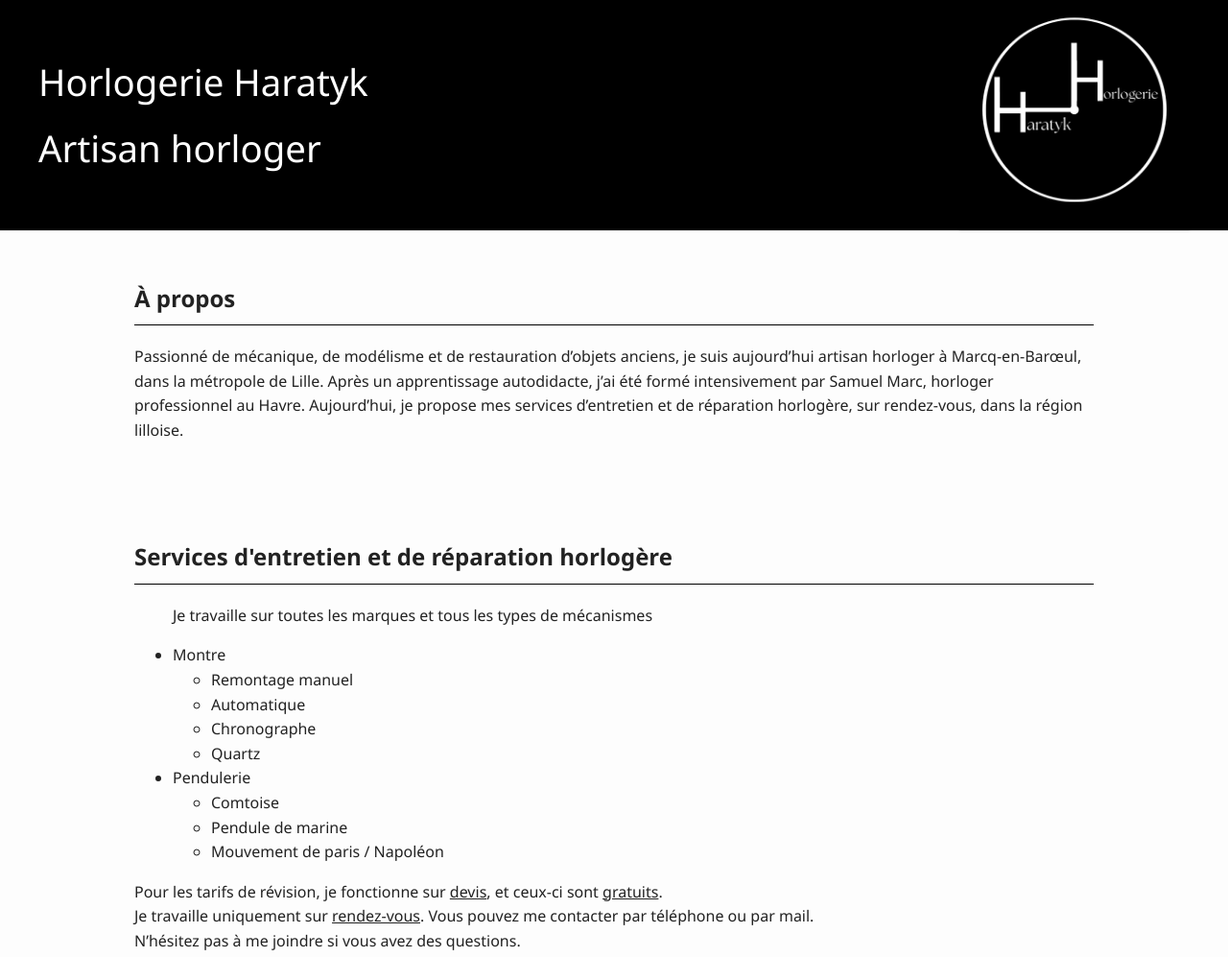
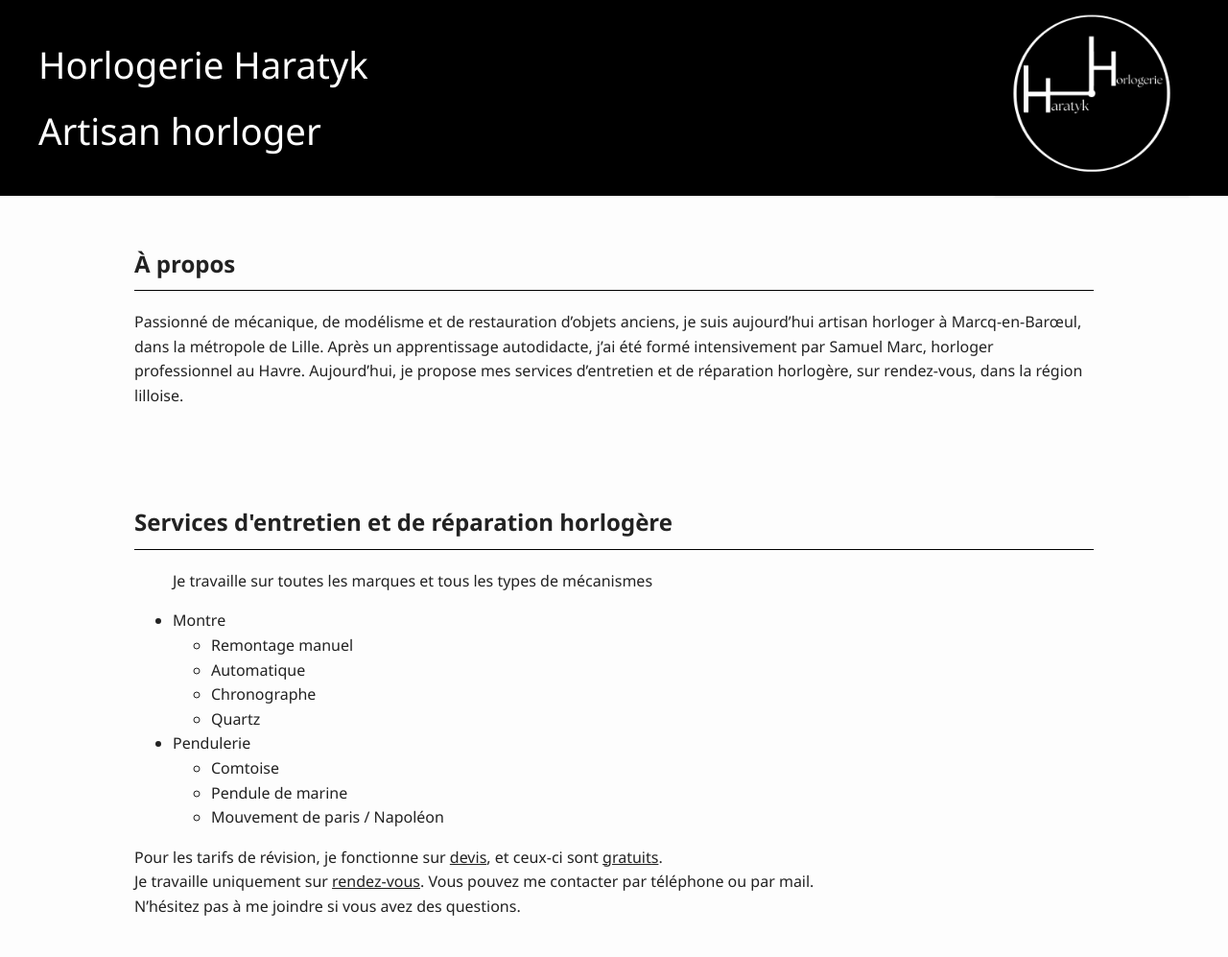
Before and after one commit to viktorhm/website, a plain HTML site: page index.html in a window 1280 px wide. Shown: the top 997 px of the page at 96% size. Drawn offline with Linux system fonts and the light colour scheme.

Commit message:
logo size , favicon

```diff
--- a/index.html
+++ b/index.html
@@ -5,6 +5,8 @@
   <meta name="viewport" content="width=device-width, initial-scale=1.0" />
 
   <title>Horloger à Lille et Marcq-en-Barœul – Horlogerie Haratyk</title>
+
+  <link rel="icon" href="assets/favicon.png" type="image/png" />
 
   <meta name="description" content="Artisan horloger à Marcq-en-Barœul, près de Lille. Réparation et entretien de montres et pendules. Devis gratuits sur rendez-vous." />
 
--- a/style.css
+++ b/style.css
@@ -42,7 +42,7 @@
 }
 
 .logo{
- max-width: 20%;
+ max-width: 17%;
   height: auto;
 }
 
```
Also changed, not shown: assets/favicon.png (added).
